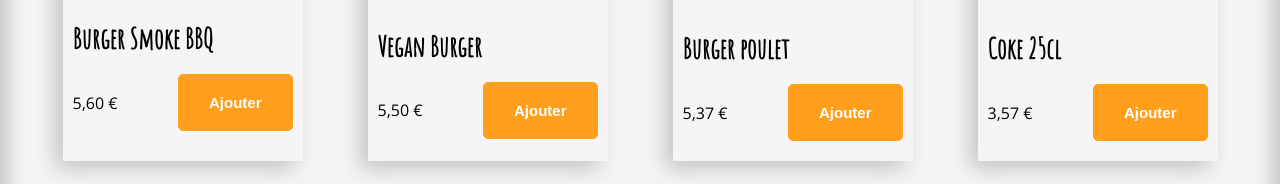
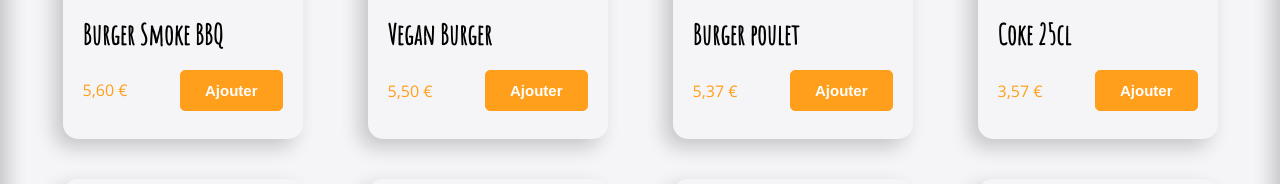
Before and after one commit to chiara-muller/be-my-burger, a React (Vite) app: page /order/1 in a window 1280 px wide. Shown: the part 341-525 px from the top of the page. Built offline with nearby package versions, Linux system fonts and the light colour scheme.

Commit message:
F05: MENU > Menu background ok + button ok

```diff
--- a/src/components/pages/order/Card.jsx
+++ b/src/components/pages/order/Card.jsx
@@ -2,6 +2,7 @@ import styled from "styled-components";
 import { fakeMenu2 } from "../../fakeMenu";
 import PrimaryButton from "../../resusable-ui/PrimaryButton"
 import { formatPrice } from "../../utils/maths";
+import { theme } from "../../../theme";
 
 export default function Card() {
 
@@ -18,7 +19,7 @@ export default function Card() {
               <h4 key={menu.id} className="item-name">{menu.title}</h4>
               <div className="pay-container">
                 <p>{formatPrice(price)}</p>
-                <PrimaryButton label={"Ajouter"}/>
+                <PrimaryButton label={"Ajouter"} className={"button-add"}/>
               </div>
             </div>
           </div>
@@ -39,12 +40,13 @@ const CardStyled = styled.div`
 
   .cards {
 
-    display: grid;
-    grid-template-rows: repeat(2, 1fr);
-    grid-gap: 30px;
+    display: flex;
+    flex-direction: column;
+    justify-content: space-between;
     width: 240px;
     height: 330px;
     box-shadow: -8px 8px 20px 0px rgb(0 0 0 / 20%);
+    border-radius: 15px;
 
     img {
       margin: auto;
@@ -56,7 +58,7 @@ const CardStyled = styled.div`
     .bottom-card {
       display: flex;
       flex-direction: column;
-      margin: 10px;
+      margin: 10px 20px;
 
       .item-name {
         margin: 0;
@@ -70,6 +72,11 @@ const CardStyled = styled.div`
         display: flex;
         justify-content: space-between;
         align-items: center;
+        color: ${theme.colors.primary_burger}
+      }
+
+      .button-add {
+        padding: 10px 18px;
       }
     }
 
--- a/src/components/pages/order/Menu.jsx
+++ b/src/components/pages/order/Menu.jsx
@@ -4,7 +4,6 @@ import Card from "./Card";
 export default function Menu() {
   return (
     <MenuStyled>
-      Menu
       <Card />
     </MenuStyled>
   )
@@ -17,6 +16,7 @@ const MenuStyled = styled.div`
   box-shadow: 0px 8px 20px 8px rgba(0, 0, 0, 0.2) inset ;
   border-radius: 0px 0px 15px 15px;
   padding: 50px 50px 150px;
-  grid-row-gap: 60px
+  grid-row-gap: 60px;
+  overflow: scroll;
 
 `;
--- a/src/components/pages/order/OrderPage.jsx
+++ b/src/components/pages/order/OrderPage.jsx
@@ -20,7 +20,7 @@ export default function OrderPage() {
 const OrderPageStyled = styled.div`
 
   height: 100vh;
-  background-color: orange;
+  background: orange;
   display: flex;
   justify-content: center;
   align-items: center;
--- a/src/components/resusable-ui/PrimaryButton.jsx
+++ b/src/components/resusable-ui/PrimaryButton.jsx
@@ -5,8 +5,8 @@ import { theme } from "../../theme";
 // eslint-disable-next-line react/prop-types
 export default function PrimaryButton({label, Icon, className}) {
   return (
-    <PrimaryButtonStyled>
-      <button className="button-primary"> {label} </button>
+    <PrimaryButtonStyled className={className}>
+      <button > {label} </button>
       {Icon && Icon}
     </PrimaryButtonStyled>
   )
```
